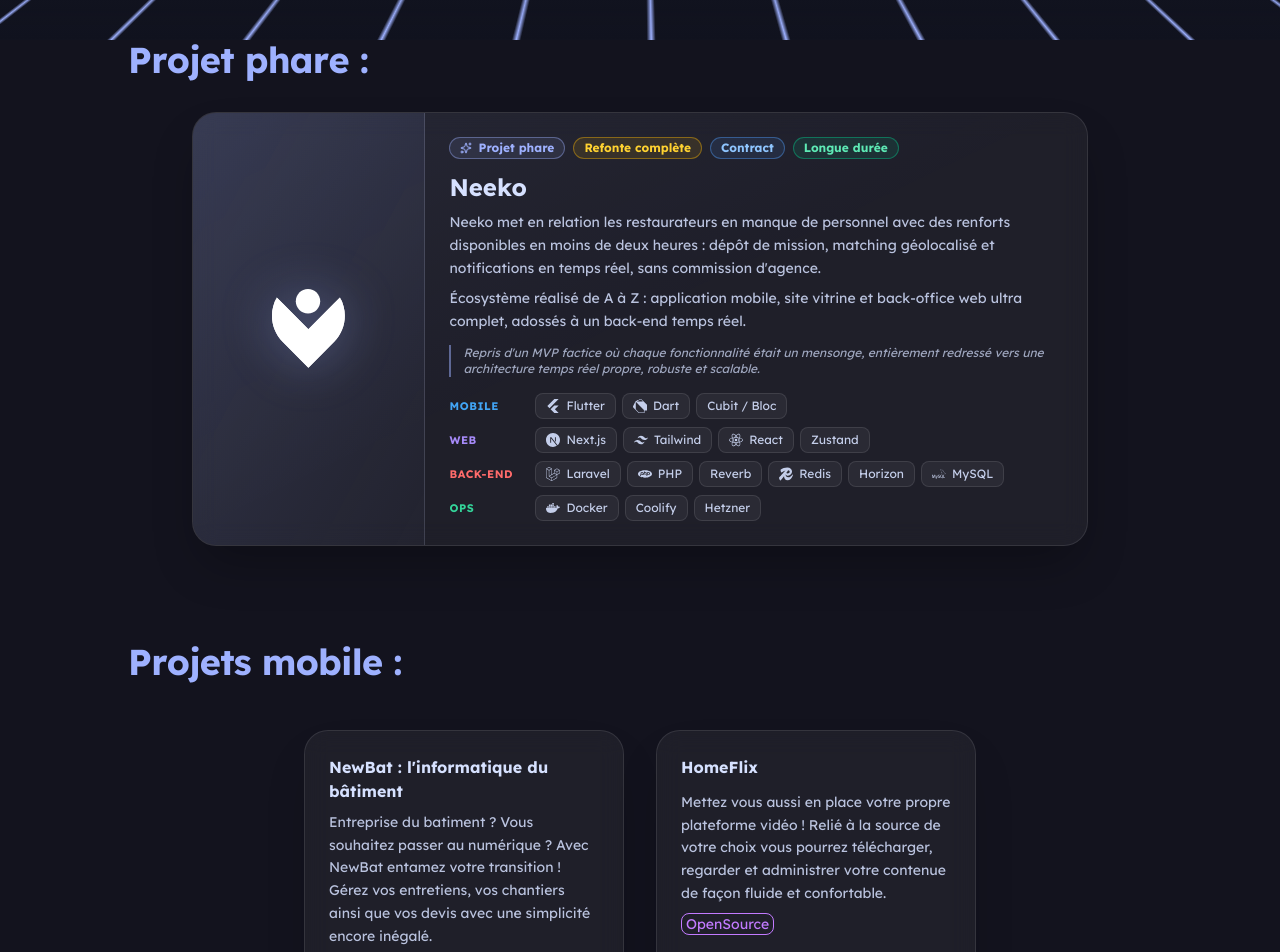
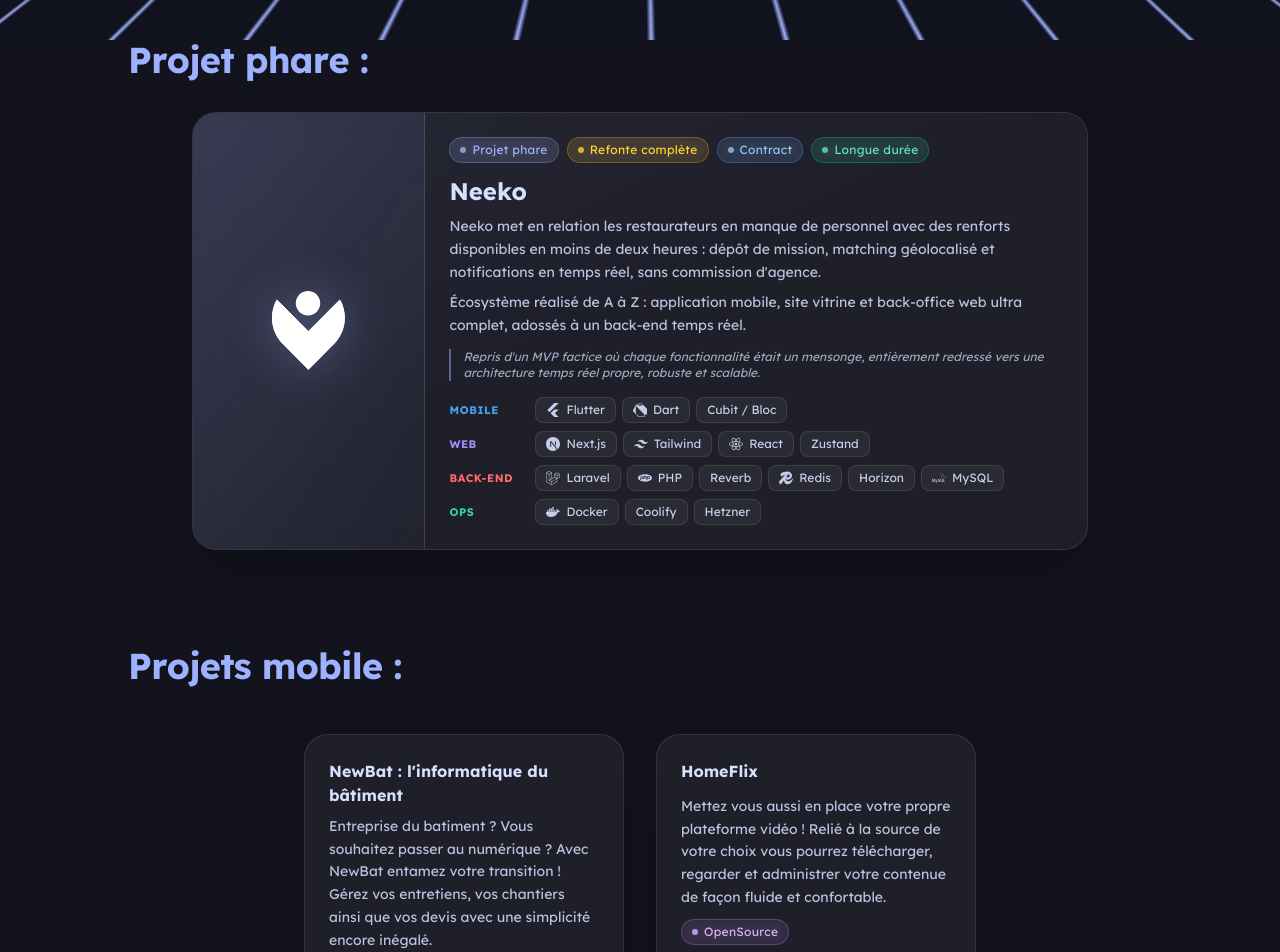
Before and after one commit to Youvataque/_Portfoliov2, a Next.js app: page /projects in a window 1280 px wide. Shown: the part 760-1712 px from the top of the page. Built offline with nearby package versions, Linux system fonts and the light colour scheme.

Commit message:
fin polissage portfolio

```diff
--- a/src/app/page.tsx
+++ b/src/app/page.tsx
@@ -27,7 +27,7 @@
           <SousTitle text="Bienvenue ! Je suis -" style="text-secondary" />
           <Title text="Yannis Seguin" style="text-secondary" />
           <div className="max-md:hidden">{textCustom()}</div>
-          <SocialMedia />
+          <div className="max-md:hidden"><SocialMedia /></div>
         </div>
         <div className="flex flex-col w-full max-md:w-auto items-end">
           <div className="relative w-96 h-96 max-2xl:w-80 max-2xl:h-80 max-xl:w-64 max-xl:h-64 max-md:w-44 max-md:h-44">
@@ -35,7 +35,10 @@
           </div>
         </div>
       </div>
-      <div className="md:hidden w-[95vw] pt-2">{textCustom()}</div>
+      <div className="md:hidden w-[95vw] pt-2">
+        {textCustom()}
+        <SocialMedia />
+      </div>
     </div>
   }
 
--- a/src/app/projects/page.tsx
+++ b/src/app/projects/page.tsx
@@ -30,7 +30,7 @@
             description: "Vous en avez assez d'utiliser une application mal conçue au quotidien ? Vous souhaitez profiter d'une ergonomie et d'un design adaptés aux goûts actuels ? Choisissez Montpellier Transport ! Attention est en cours de développement !",
             href: "https://montpellier-transports.fr/",
             type: <p>Contribution</p>,
-            typeColor: "border-yellow-400 text-yellow-400 px-1 rounded-lg",
+            typeColor: "yellow",
             tags: [
                 <SiFlutter key="flutter2" className="w-5 h-5 text-yellow-400" />,
                 <SiFirebase key="firebase2" className="w-5 h-5 text-yellow-400" />,
@@ -42,7 +42,7 @@
             description: "Mettez vous aussi en place votre propre plateforme vidéo ! Relié à la source de votre choix vous pourrez télécharger, regarder et administrer votre contenue de façon fluide et confortable.",
             href: "https://github.com/Youvataque/HomeFlix-yggpowered",
             type: <p>OpenSource</p>,
-            typeColor: "border-purple-400 text-purple-400 px-1 rounded-lg",
+            typeColor: "purple",
             tags: [
                 <SiFlutter key="flutter2" className="w-5 h-5 text-purple-400" />,
                 <SiReact key="react1" className="w-5 h-5 text-purple-400" />,
@@ -57,7 +57,7 @@
             description: "Entreprise du batiment ? Vous souhaitez passer au numérique ? Avec NewBat entamez votre transition ! Gérez vos entretiens, vos chantiers ainsi que vos devis avec une simplicité encore inégalé.",
             href: "https://www.youtube.com/watch?v=z0gpEHgiw-M",
             type: <p>Service</p>,
-            typeColor: "border-green-400 text-green-400 px-1 rounded-lg",
+            typeColor: "green",
             tags: [
                 <SiFlutter key="flutter3" className="w-5 h-5 text-green-400" />,
                 <SiFirebase key="firebase3" className="w-5 h-5 text-green-400" />,
@@ -76,7 +76,7 @@
             description: "Le portfolio étant la devanture de tout développeur, voici une version revisitée du mien. Il utilise des technologies modernes, le code est bien plus propre et le design saura se faire apprécier.",
             href: "https://github.com/Youvataque/_Portfoliov2",
             type: <p>Commercial</p>,
-            typeColor: "border-orange-400 text-orange-400 px-1 rounded-lg",
+            typeColor: "orange",
             tags: [
                 <SiReact key="react4" className="w-5 h-5 text-orange-400" />,
                 <SiNextdotjs key="next1" className="w-5 h-5 text-orange-400" />,
@@ -92,7 +92,7 @@
             description: "Site vitrine servant à présenter plus en détail NewBat et son offre. Si vous êtes une entreprise du bâtiment, vous devriez jeter un œil.",
             href: "https://gestionnaireinterventions.web.app/",
             type: <p>Commercial</p>,
-            typeColor: "border-orange-400 text-orange-400 px-1 rounded-lg",
+            typeColor: "orange",
             tags: [
                 <SiReact key="react3" className="w-5 h-5 text-orange-400" />,
                 <SiVite key="vite2" className="w-5 h-5 text-orange-400" />,
@@ -108,7 +108,7 @@
             description: "Conception et développement sur-mesure pour l'agence Épona & Vous. Ce site vitrine allie élégance et modernité, avec une attention particulière portée à l'expérience utilisateur, aux animations fluides et au référencement naturel (SEO).",
             href: "https://www.epona-et-vous.fr/",
             type: <p>Prestation</p>,
-            typeColor: "border-blue-400 text-blue-400 px-1 rounded-lg",
+            typeColor: "blue",
             tags: [
                 <SiReact key="react2" className="w-5 h-5 text-blue-400" />,
                 <SiNextdotjs key="next1" className="w-5 h-5 text-blue-400" />,
@@ -124,7 +124,7 @@
             description: "SolsÉnergiesBains est aujourd'hui équipé d'un site internet sur mesure, piloté par une application mobile. Cela leur permet d'avoir toujours un site internet à la page, sans coûts mensuels.",
             href: "https://www.solsenergiesbains.com/",
             type: <p>Prestation</p>,
-            typeColor: "border-blue-400 text-blue-400 px-1 rounded-lg",
+            typeColor: "blue",
             tags: [
                 <SiReact key="react2" className="w-5 h-5 text-blue-400" />,
                 <SiFlutter key="flutter4" className="w-5 h-5 text-blue-400" />,
--- a/src/components/ViewTemplate/MyBentoGrid.tsx
+++ b/src/components/ViewTemplate/MyBentoGrid.tsx
@@ -1,7 +1,7 @@
 import React from "react";
 import { BentoGrid, BentoGridItem } from "../ui/bento-grid";
 import { NeekoBentoItem } from "./NeekoBentoItem";
-import { cn } from "@/lib/utils";
+import Tag, { TagColor } from "./Tag";
 import Image from "next/image";
 
 /////////////////////////////////////////////////////////////////
@@ -26,9 +26,9 @@
 }
 
 /////////////////////////////////////////////////////////////////
-// pastille de type
-function pastille(text: string, color: string) {
-  return <div className={cn("w-min h-7 text-sm px-3 overflow-hidden border border-solid flex items-center justify-center pb-[2px]", color, "rounded-xl")}>{text}</div>
+// pastille de type (tag unifié)
+function pastille(text: string, color: TagColor) {
+  return <Tag color={color}>{text}</Tag>
 }
 
 /////////////////////////////////////////////////////////////////
@@ -43,7 +43,7 @@
       </div>
     </div>,
     className: "lg:col-span-2",
-    icon: pastille("openSource", "bg-transparent border-purple-400 text-purple-400"),
+    icon: pastille("openSource", "purple"),
     link: "/projects#mobile"
   },
   {
@@ -55,7 +55,7 @@
       </div>
     </div>,
     className: "lg:col-span-1",
-    icon: pastille("Prestation", "bg-transparent text-blue-400 border-blue-400"),
+    icon: pastille("Prestation", "blue"),
     link: "/projects#web"
   },
   {
@@ -67,7 +67,7 @@
       </div>
     </div>,
     className: "lg:col-span-1",
-    icon: pastille("Service", "bg-transparent text-green-400 border-green-400"),
+    icon: pastille("Service", "green"),
     link: "/projects#mobile"
   },
   {
@@ -79,7 +79,7 @@
       </div>
     </div>,
     className: "lg:col-span-2",
-    icon: pastille("Prestation", "bg-transparent text-blue-400 border-blue-400"),
+    icon: pastille("Prestation", "blue"),
     link: "/projects#web"
   },
 
--- a/src/components/ViewTemplate/NeekoBentoItem.tsx
+++ b/src/components/ViewTemplate/NeekoBentoItem.tsx
@@ -2,8 +2,9 @@
 
 import Image from "next/image";
 import Link from "next/link";
-import { ArrowUpRight, Sparkles } from "lucide-react";
+import { ArrowUpRight } from "lucide-react";
 import { cn } from "@/lib/utils";
+import Tag from "./Tag";
 import {
   SiFlutter,
   SiDart,
@@ -55,9 +56,12 @@
 
       {/* contenu */}
       <div className="relative z-10 flex flex-col justify-center flex-1 p-8 max-md:p-6">
-        <span className="mb-3 flex w-min items-center gap-1.5 whitespace-nowrap rounded-full border border-secondary/40 bg-secondary/10 px-2.5 py-0.5 text-xs font-semibold text-secondary">
-          <Sparkles className="w-3 h-3" /> Projet phare
-        </span>
+        <div className="mb-3 flex flex-wrap items-center gap-2">
+          <Tag color="secondary">Projet phare</Tag>
+          <Tag color="amber">Refonte complète</Tag>
+          <Tag color="blue">Contract</Tag>
+          <Tag color="emerald">Longue durée</Tag>
+        </div>
 
         <div className="flex items-center justify-between gap-4">
           <h2 className="text-2xl font-bold text-primary group-hover:text-secondary transition-colors duration-300">
--- a/src/components/ViewTemplate/NeekoHeroCard.tsx
+++ b/src/components/ViewTemplate/NeekoHeroCard.tsx
@@ -2,8 +2,9 @@
 
 import Image from "next/image";
 import Link from "next/link";
-import { ArrowUpRight, Sparkles } from "lucide-react";
+import { ArrowUpRight } from "lucide-react";
 import { cn } from "@/lib/utils";
+import Tag from "./Tag";
 import {
   SiFlutter,
   SiDart,
@@ -67,23 +68,13 @@
 ];
 
 /////////////////////////////////////////////////////////////////
-// badge (pastille de statut)
-const Badge: React.FC<{ className: string; children: React.ReactNode }> = ({ className, children }) => (
-  <span className={cn("flex items-center gap-1.5 rounded-full border px-2.5 py-0.5 text-xs font-semibold", className)}>
-    {children}
-  </span>
-);
-
-/////////////////////////////////////////////////////////////////
 // rangée de badges
 const Badges: React.FC = () => (
   <div className="flex flex-wrap items-center gap-2 mb-3">
-    <Badge className="border-secondary/40 bg-secondary/10 text-secondary">
-      <Sparkles className="w-3 h-3" /> Projet phare
-    </Badge>
-    <Badge className="border-amber-400/40 bg-amber-400/10 text-amber-300">Refonte complète</Badge>
-    <Badge className="border-blue-400/40 bg-blue-400/10 text-blue-300">Contract</Badge>
-    <Badge className="border-emerald-400/40 bg-emerald-400/10 text-emerald-300">Longue durée</Badge>
+    <Tag color="secondary">Projet phare</Tag>
+    <Tag color="amber">Refonte complète</Tag>
+    <Tag color="blue">Contract</Tag>
+    <Tag color="emerald">Longue durée</Tag>
   </div>
 );
 
--- a/src/components/ViewTemplate/ProjectCard.tsx
+++ b/src/components/ViewTemplate/ProjectCard.tsx
@@ -3,13 +3,14 @@
 import Link from "next/link";
 import { ArrowUpRight } from "lucide-react";
 import { cn } from "@/lib/utils";
+import Tag, { TagColor } from "./Tag";
 
 interface ProjectCardProps {
   title: string;
   description: string;
   href: string;
   type: JSX.Element;
-  typeColor: string;
+  typeColor: TagColor;
   tags: JSX.Element[];
 }
 
@@ -38,7 +39,9 @@
 
       <p className="relative z-10 mt-2 text-sm text-primary/85 leading-relaxed">{description}</p>
 
-      <span className={cn("relative z-10 text-sm border w-min mt-2", typeColor)}>{type}</span>
+      <div className="relative z-10 mt-2">
+        <Tag color={typeColor}>{type}</Tag>
+      </div>
 
       <div className="flex-grow" />
 
--- /dev/null
+++ b/src/components/ViewTemplate/Tag.tsx
@@ -0,0 +1,38 @@
+import { cn } from "@/lib/utils";
+
+/////////////////////////////////////////////////////////////////
+// couleurs de tag (classes complètes = compatibles Tailwind JIT)
+export const tagColors = {
+  secondary: "border-secondary/30 bg-secondary/10 text-secondary",
+  amber: "border-amber-400/30 bg-amber-400/10 text-amber-300",
+  blue: "border-blue-400/30 bg-blue-400/10 text-blue-300",
+  emerald: "border-emerald-400/30 bg-emerald-400/10 text-emerald-300",
+  purple: "border-purple-400/30 bg-purple-400/10 text-purple-300",
+  green: "border-green-400/30 bg-green-400/10 text-green-300",
+  red: "border-red-400/30 bg-red-400/10 text-red-300",
+  orange: "border-orange-400/30 bg-orange-400/10 text-orange-300",
+  yellow: "border-yellow-400/30 bg-yellow-400/10 text-yellow-300",
+} as const;
+
+export type TagColor = keyof typeof tagColors;
+
+/////////////////////////////////////////////////////////////////
+// tag moderne unifié (pilule teintée + point de statut)
+const Tag: React.FC<{ color?: TagColor; className?: string; children: React.ReactNode }> = ({
+  color = "secondary",
+  className,
+  children,
+}) => (
+  <span
+    className={cn(
+      "inline-flex items-center gap-1.5 rounded-full border px-2.5 py-1 text-xs font-medium tracking-wide whitespace-nowrap backdrop-blur-sm",
+      tagColors[color],
+      className
+    )}
+  >
+    <span className="h-1.5 w-1.5 rounded-full bg-current opacity-80" />
+    {children}
+  </span>
+);
+
+export default Tag;
```
